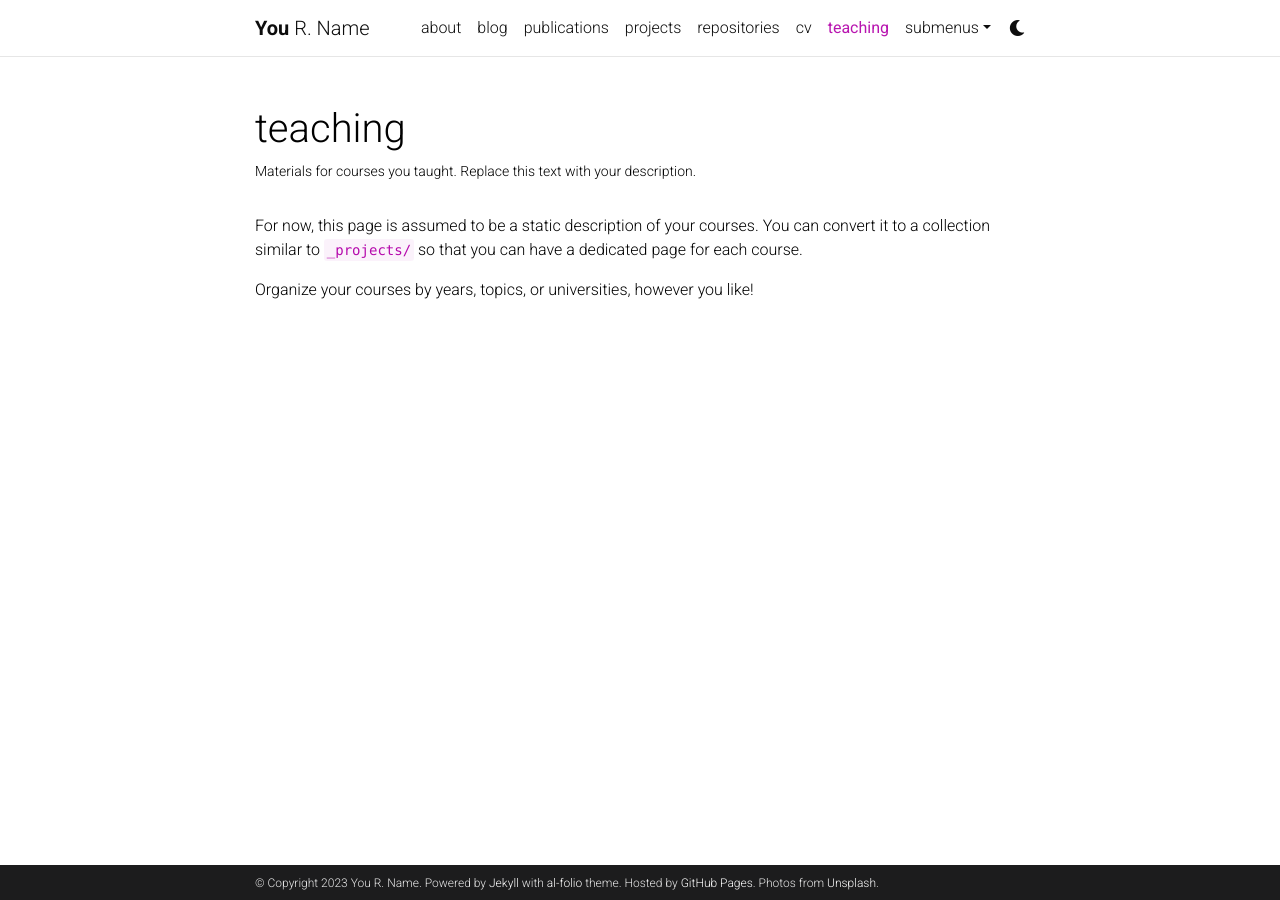
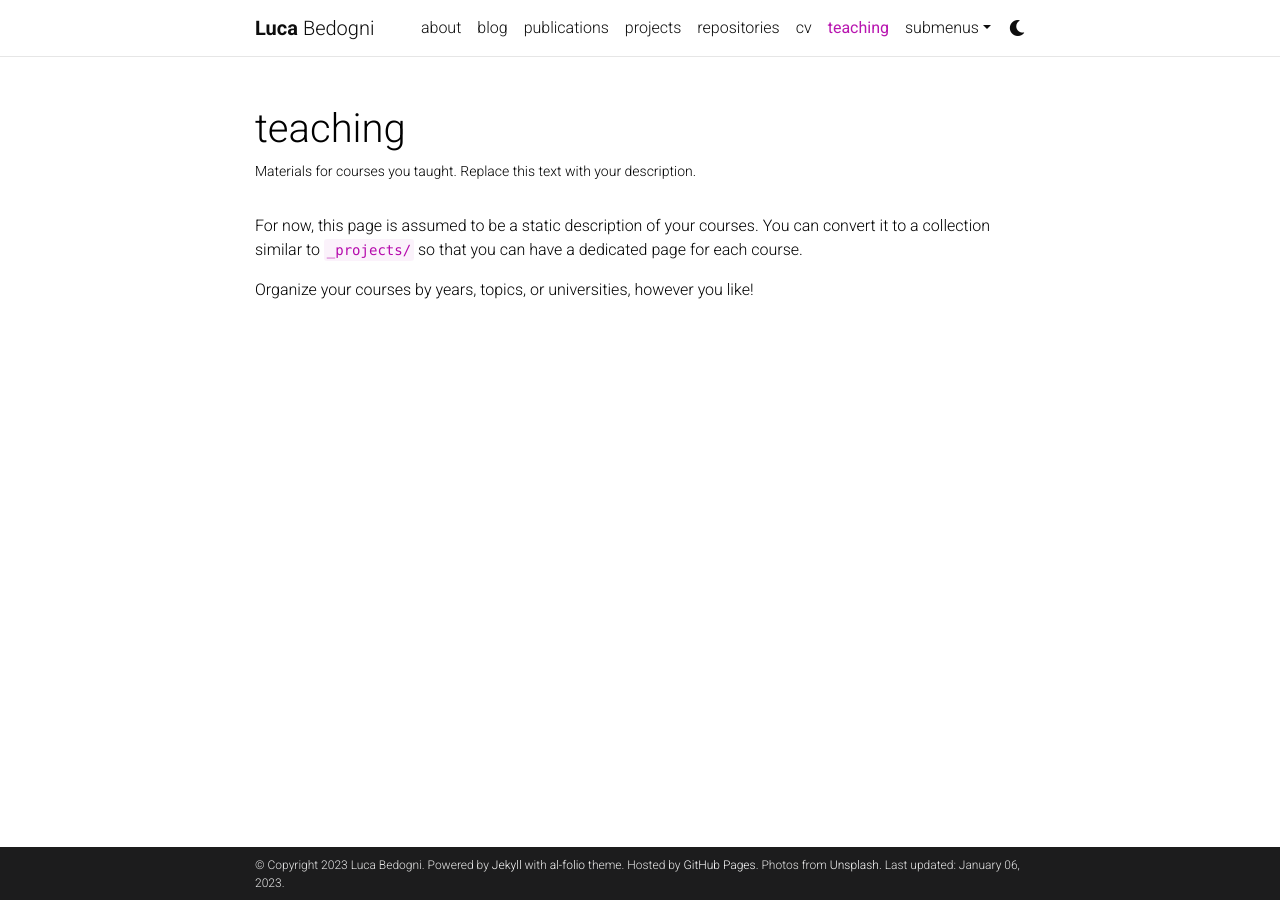
Before and after one commit to lbedogni/lbedogni.github.io, a Jekyll site: the page built from _pages/teaching.md, in a window 1280 px wide. Built offline with Jekyll 4.4.1, drawn with Linux system fonts in a browser that asks for light colours; comment, search, counter and statistics services are not loaded; a style sheet for code colours, icons or effects is not loaded.

Commit message:
Initial Config

```diff
--- a/_config.yml
+++ b/_config.yml
@@ -3,10 +3,10 @@
 # -----------------------------------------------------------------------------
 
 title: blank # the website title (if blank, full name will be used instead)
-first_name: You
-middle_name: R.
-last_name: Name
-email: you@example.com
+first_name: Luca
+middle_name:
+last_name: Bedogni
+email: luca.bedogni@unimore.it
 description: > # the ">" symbol means to ignore newlines until "footer_text:"
   A simple, whitespace theme for academics. Based on [*folio](https://github.com/bogoli/-folio) design.
 footer_text: >
@@ -18,9 +18,9 @@
 lang: en # the language of your site (for example: en, fr, cn, ru, etc.)
 icon: ⚛️  # the emoji used as the favicon (alternatively, provide image name in /assets/img/)
 
-url: https://alshedivat.github.io # the base hostname & protocol for your site
-baseurl: /al-folio # the subpath of your site, e.g. /blog/
-last_updated: false # set to true if you want to display last updated in the footer
+url: https://lbedogni.github.io # the base hostname & protocol for your site
+baseurl:  # the subpath of your site, e.g. /blog/
+last_updated: true # set to true if you want to display last updated in the footer
 impressum_path:  # set to path to include impressum link in the footer, use the same path as permalink in a page, helps to conform with EU GDPR
 
 # -----------------------------------------------------------------------------
```
